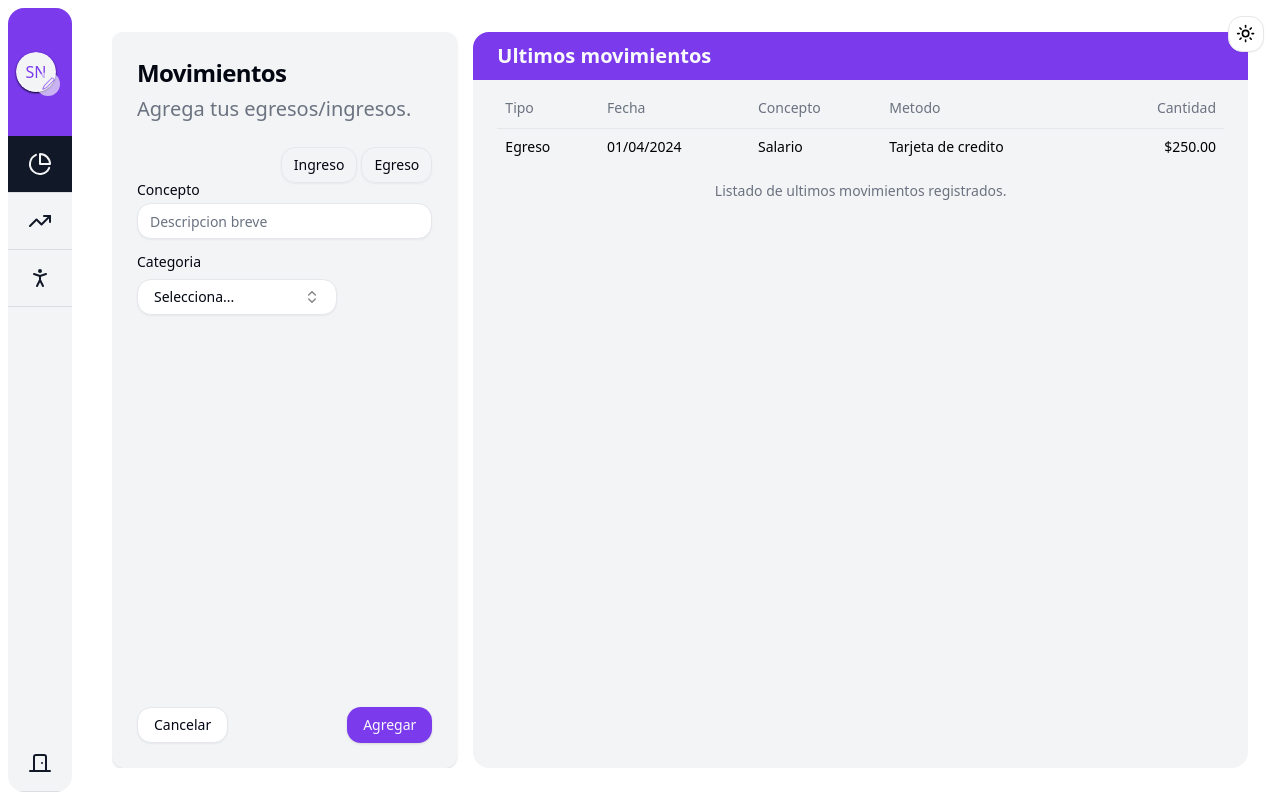
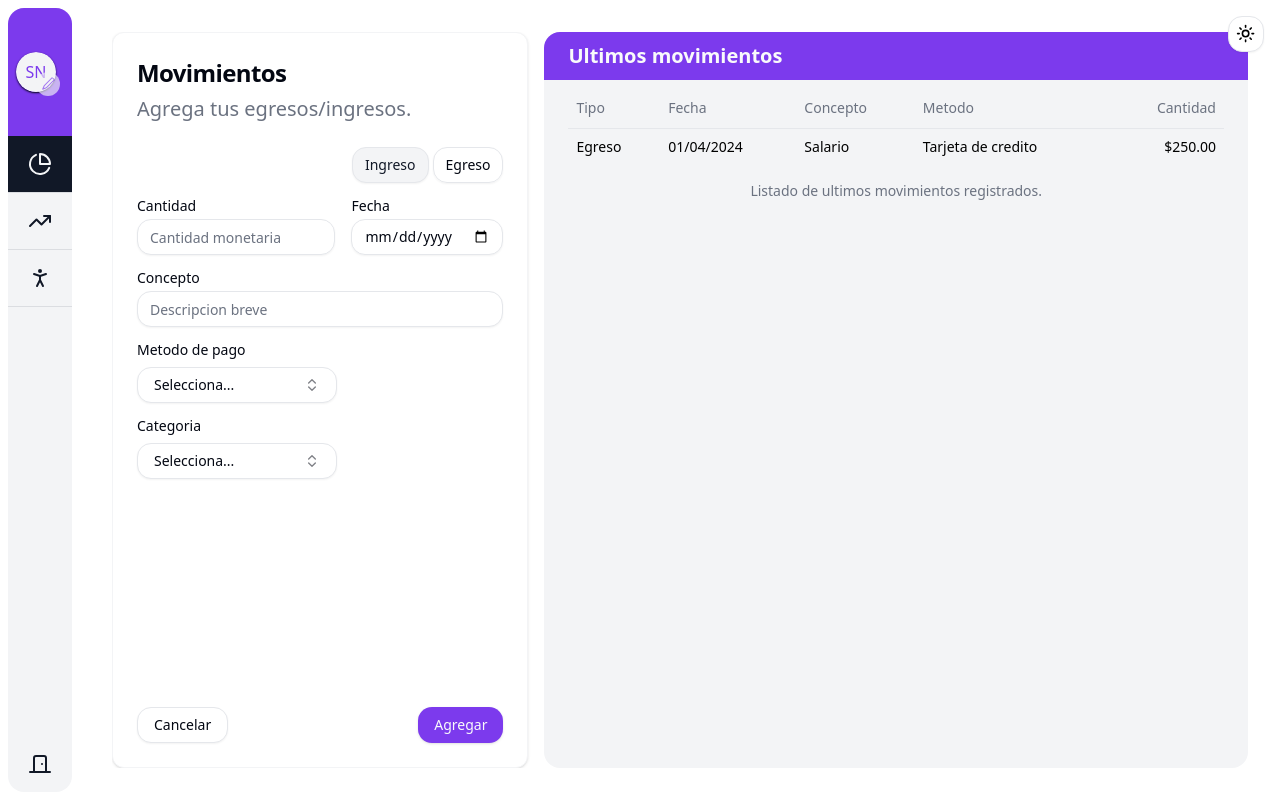
Before and after one commit to EdwinSaucedoMX/portfolio, a Next.js app in the folder financial-house-app/: page /profile/movements/1 in a window 1280 px wide. Built offline with nearby package versions, Linux system fonts and the light colour scheme.

Commit message:
fix(financial): update styling and fix errors on responsive desifn

```diff
--- a/financial-house-app/src/app/profile/components.tsx
+++ b/financial-house-app/src/app/profile/components.tsx
@@ -41,12 +41,12 @@ export function ProfileCard(props: any): React.JSX.Element {
 export function AsideSection(props: any) {
 
   return (
-    <section className="flex justify-center content-center text-secondary-foreground flex-col hover:text-secondary hover:bg-secondary-foreground " {...props}>
+    <section className={`flex justify-center content-center text-secondary-foreground flex-col hover:text-secondary hover:bg-secondary-foreground ${props.className} `} {...props} >
       <section className={`flex flex-nowrap px-4 text-nowrap items-start group-hover/aside:sm:justify-start  gap-10  cursor-pointer py-4 min-w-full transition-all  min-h6 sm:justify-center justify-start ${props.activeclass}`} >
         <props.icon className="icon-section cursor-pointer text-2xl w-6 h-6 " />
         <p className="sm:hidden group-hover/aside:flex">{props.title}</p>
       </section>
-      <Separator className="bg-secondary-foreground opacity-10" />
+      {!props.hide && <Separator className="bg-secondary-foreground opacity-10 " />}
     </section>
   )
 }
--- a/financial-house-app/src/app/profile/dashboard/[id]/components.tsx
+++ b/financial-house-app/src/app/profile/dashboard/[id]/components.tsx
@@ -12,6 +12,7 @@ import {
   TableHeader,
   TableRow,
 } from "@/shared/components/ui/table"
+import { Tabs, TabsContent, TabsList, TabsTrigger } from "@/shared/components/ui/tabs"
 
 
 
@@ -51,33 +52,64 @@ export function AsideSection(props: any) {
   )
 }
 
-export function SummaryCard(props: any) {
+export function Summary(props: any) {
   return (
 
-    <section className="flex flex-wrap gap-2 overflow-hidden bg-secondary grow shadow-card-foreground rounded-lg content-start">
+    <section className="max-h-full flex flex-wrap gap-2 overflow-hidden bg-secondary grow shadow-card-foreground rounded-lg content-start">
       <h4 className="text-primary-foreground w-full h-8 flex place-items-center font-semibold text-xl p-6 bg-primary">Resumen</h4>
 
-      <Table >
-        <TableCaption>A list of your recent invoices.</TableCaption>
-        <TableHeader>
-          <TableRow>
-            <TableHead className="w-[100px]">Invoice</TableHead>
-            <TableHead>Status</TableHead>
-            <TableHead>Method</TableHead>
-            <TableHead className="text-right">Amount</TableHead>
-          </TableRow>
-        </TableHeader>
-        <TableBody>
-          <TableRow>
-            <TableCell className="font-medium">INV001</TableCell>
-            <TableCell>Paid</TableCell>
-            <TableCell>Credit Card</TableCell>
-            <TableCell className="text-right">$250.00</TableCell>
-          </TableRow>
-        </TableBody>
-      </Table>
+      <Tabs defaultValue="month" className="min-w-full flex-col relative ">
+        <div className="flex justify-end w-full px-6 overflow-hidden" >
+          <TabsList className="bg-muted text-secondary-foreground  max-w-fit overflow-auto ">
+            <TabsTrigger value="quarter">Ultima quincena</TabsTrigger>
+            <TabsTrigger value="half">Ultima quincena</TabsTrigger>
+            <TabsTrigger value="month">Ultimo mes</TabsTrigger>
+            <TabsTrigger value="year">Ultimo anio</TabsTrigger>
+          </TabsList>
+
+        </div>
+        <TabsContent value="quarter" >
+          <SummaryTable />
+        </TabsContent>
+        <TabsContent value="half" >
+          <SummaryTable />
+        </TabsContent>
+        <TabsContent value="month" >
+          <SummaryTable />
+        </TabsContent>
+        <TabsContent value="year" >
+          <SummaryTable />
+        </TabsContent>
+      </Tabs>
+
 
     </section >
 
   )
 }
+
+
+
+function SummaryTable() {
+  return <Table>
+    <TableCaption>Listado de egresos/ingresos por periodo.</TableCaption>
+    <TableHeader>
+      <TableRow>
+        <TableHead className="w-[100px]">Tipo</TableHead>
+        <TableHead className="text-center">Periodo</TableHead>
+        <TableHead className="text-right">Gastos</TableHead>
+        <TableHead className="text-right">Ingresos</TableHead>
+        <TableHead className="text-right">Balance</TableHead>
+      </TableRow>
+    </TableHeader>
+    <TableBody>
+      <TableRow>
+        <TableCell className="font-medium">Ingresos</TableCell>
+        <TableCell className="text-center">Marzo - Abril</TableCell>
+        <TableCell className="text-right">$0.00</TableCell>
+        <TableCell className="text-right">$250.00</TableCell>
+        <TableCell className="text-right">$250.00</TableCell>
+      </TableRow>
+    </TableBody>
+  </Table>
+}
--- a/financial-house-app/src/app/profile/dashboard/[id]/page.tsx
+++ b/financial-house-app/src/app/profile/dashboard/[id]/page.tsx
@@ -1,7 +1,7 @@
 "use client"
 import { UUID } from "crypto"
 import { PieChart } from 'react-minimal-pie-chart'
-import { SummaryCard } from "./components"
+import { Summary } from "./components"
 import { getMonocromaticSequenceRGB } from "@/shared/functions/style"
 import { ChartComponent, FullOption } from "./client-components"
 import { Tabs, TabsContent, TabsList, TabsTrigger } from "@/shared/components/ui/tabs"
@@ -24,9 +24,9 @@ export default function Page({ params }: { params: { id: string } }) {
   ]
 
   return (
-    <section className="w-full flex flex-wrap   sm:py-0 pt-12 pb-8 overflow-auto px-8 content-center">
+    <section className="w-full flex flex-wrap   sm:pt-24 pt-96 pb-8 overflow-auto px-8 content-center">
       <section className="w-full flex flex-wrap gap-2 p-4 content-start ">
-        <SummaryCard />
+        <Summary />
         <section className="flex flex-wrap gap-2 p-6 bg-secondary grow shadow-card-foreground rounded-lg ">
           <Tabs defaultValue="incomes" className="min-w-full ">
             <TabsList className="bg-primary text-primary-foreground">
--- a/financial-house-app/src/app/profile/layout.tsx
+++ b/financial-house-app/src/app/profile/layout.tsx
@@ -62,7 +62,7 @@ export default function Layout(props: { children: React.ReactNode }) {
             <AsideSection icon={PersonStanding} title="Familia" activeclass={getClassActive(2)} onClick={() => handleActive(2)} />
           </Link>
           <Link href="/" className="absolute bottom-0 w-full">
-            <AsideSection icon={DoorClosed} title="Cerrar Sesion" activeclass={getClassActive(2)} onClick={() => handleActive(2)} />
+            <AsideSection icon={DoorClosed} title="Cerrar Sesion" activeclass={getClassActive(2)} onClick={() => handleActive(2)} hide="true" />
           </Link>
 
         </aside>}
--- a/financial-house-app/src/app/profile/movements/[id]/client-components.tsx
+++ b/financial-house-app/src/app/profile/movements/[id]/client-components.tsx
@@ -57,7 +57,7 @@ export function MovementCategoriesBox() {
           variant="outline"
           role="combobox"
           aria-expanded={open}
-          className="w-[200px] justify-between"
+          className="w-[200px] justify-between font-normal"
         >
           {value
             ? frameworks.find((framework) => framework.value === value)?.label
--- a/financial-house-app/src/app/profile/movements/[id]/components.tsx
+++ b/financial-house-app/src/app/profile/movements/[id]/components.tsx
@@ -15,26 +15,43 @@ import { Table, TableBody, TableCaption, TableCell, TableHead, TableHeader, Tabl
 
 export function MovementsCard() {
   return (
-    <Card className="border-muted flex flex-col justify-between bg-secondary">
+    <Card className="border-muted flex flex-col justify-between overflow-auto min-h-fit">
       <CardHeader>
         <CardTitle className="text-2xl">Movimientos</CardTitle>
         <CardDescription className="text-xl">Agrega tus egresos/ingresos.</CardDescription>
       </CardHeader>
-      <CardContent className="grow">
-        <form className="flex flex-col content-between justify-evenly ">
-          <ToggleGroup type="single" variant="outline" className=" w-full flex justify-end ">
-            <ToggleGroupItem value="a" >Ingreso</ToggleGroupItem>
-            <ToggleGroupItem value="b">Egreso</ToggleGroupItem>
+      <CardContent className="grow ">
+        <form className="flex flex-col content-between justify-evenly gap-4  ">
+          <ToggleGroup type="single" variant="outline" defaultValue="earning" className=" w-full flex justify-end ">
+            <ToggleGroupItem value="earning" >Ingreso</ToggleGroupItem>
+            <ToggleGroupItem value="invoice">Egreso</ToggleGroupItem>
           </ToggleGroup>
           <div className="flex flex-col content-center gap-4 justify-between h-full">
+            <div className="flex gap-4">
+
+              <div className="flex flex-col space-y-1.5">
+                <Label htmlFor="concept">Cantidad</Label>
+                <Input id="concept" placeholder="Cantidad monetaria" className="bg-background" />
+              </div>
+              <div className="flex flex-col space-y-1.5">
+                <Label htmlFor="concept">Fecha</Label>
+                <Input id="concept" type="date" placeholder="Fecha del movimiento" className="bg-background" />
+              </div>
+            </div>
             <div className="flex flex-col space-y-1.5">
               <Label htmlFor="concept">Concepto</Label>
               <Input id="concept" placeholder="Descripcion breve" className="bg-background" />
+            </div>
+
+            <div className="flex flex-col gap-1 space-y-1.5">
+              <Label htmlFor="categoria">Metodo de pago</Label>
+              <MovementCategoriesBox />
             </div>
             <div className="flex flex-col gap-1 space-y-1.5">
               <Label htmlFor="categoria">Categoria</Label>
               <MovementCategoriesBox />
             </div>
+
           </div>
         </form>
       </CardContent>
```
